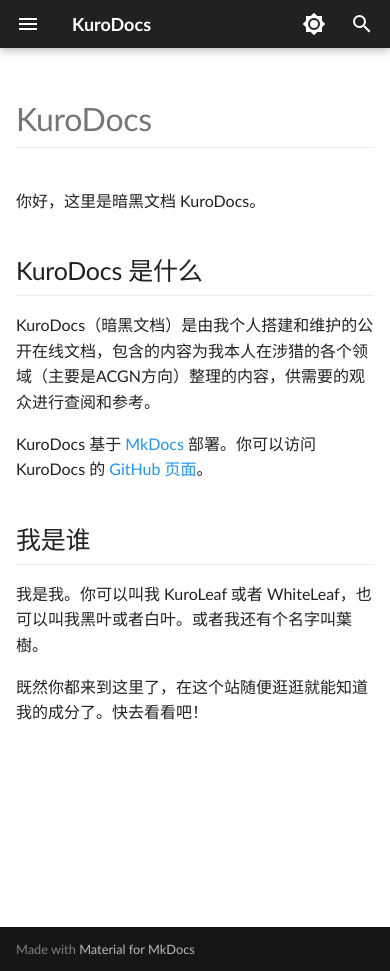
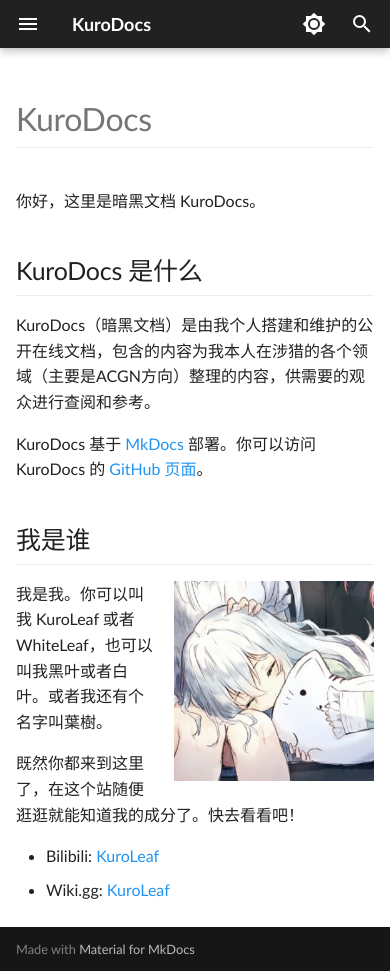
Before and after one commit to FoliAge-0x76/KuroDocs, an MkDocs documentation site: the page built from docs/index.md, in a window 390 px wide and 971 px high. Built offline with MkDocs 1.6.1 and Material for MkDocs 9.7.7, drawn with Linux system fonts in a browser that asks for light colours; comment, search, counter and statistics services are not loaded.

Commit message:
Implement code changes to enhance functionality and improve performance

```diff
--- a/docs/css/navigation.css
+++ b/docs/css/navigation.css
@@ -25,6 +25,30 @@
 .md-typeset h6 {
   padding-bottom: 0.35rem;
   border-bottom: 1px solid var(--md-default-fg-color--lightest);
+}
+
+@media screen and (max-width: 76.234375em) {
+  .md-sidebar--primary,
+  .md-sidebar--primary .md-sidebar__scrollwrap,
+  .md-sidebar--primary .md-sidebar__inner,
+  .md-nav--primary,
+  .md-sidebar--primary .md-nav__title,
+  .md-sidebar--primary .md-nav__title[for="__drawer"] {
+    background-color: var(--md-footer-bg-color) !important;
+    color: var(--md-footer-fg-color) !important;
+  }
+
+  .md-sidebar--primary .md-nav__link,
+  .md-sidebar--primary .md-nav__title,
+  .md-sidebar--primary .md-nav__icon,
+  .md-sidebar--primary .md-nav__source {
+    color: var(--md-footer-fg-color) !important;
+  }
+
+  .md-sidebar--primary .md-nav__link:hover,
+  .md-sidebar--primary .md-nav__link:focus {
+    color: var(--md-footer-fg-color--light) !important;
+  }
 }
 
 @media screen and (min-width: 76.25em) {
--- a/docs/index.md
+++ b/docs/index.md
@@ -9,7 +9,9 @@
 KuroDocs 基于 [MkDocs](https://github.com/mkdocs/mkdocs) 部署。你可以访问 KuroDocs 的 [GitHub 页面](https://github.com/FoliAge-0x76/KuroDocs)。
 
 ## 我是谁
-
-我是我。你可以叫我 KuroLeaf 或者 WhiteLeaf，也可以叫我黑叶或者白叶。或者我还有个名字叫葉樹。
+![我的头像](images/WhiteLeaf.png){: style="float: right; margin-left: 1rem; width: 200px;"}我是我。你可以叫我 KuroLeaf 或者 WhiteLeaf，也可以叫我黑叶或者白叶。或者我还有个名字叫葉樹。
 
 既然你都来到这里了，在这个站随便逛逛就能知道我的成分了。快去看看吧！
+
+* Bilibili: [KuroLeaf](https://space.bilibili.com/39645804)
+* Wiki.gg: [KuroLeaf](https://noita.wiki.gg/zh/wiki/User:KuroLeaf)
--- a/mkdocs.yml
+++ b/mkdocs.yml
@@ -66,3 +66,4 @@
   - pymdownx.superfences
   - pymdownx.arithmatex:
       generic: true
+  - attr_list
```
Also changed, not shown: README.md (+1 -1 lines), docs/images/WhiteLeaf.png (added).
